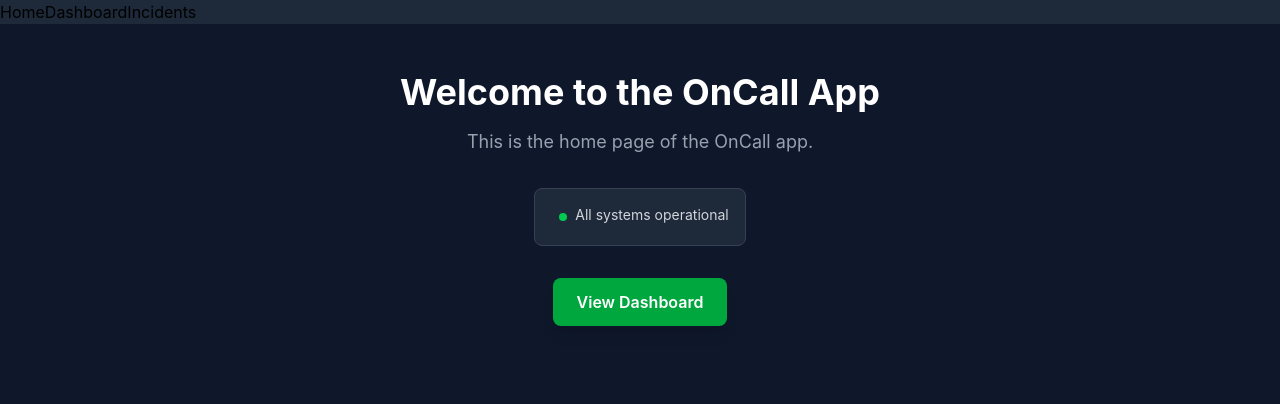
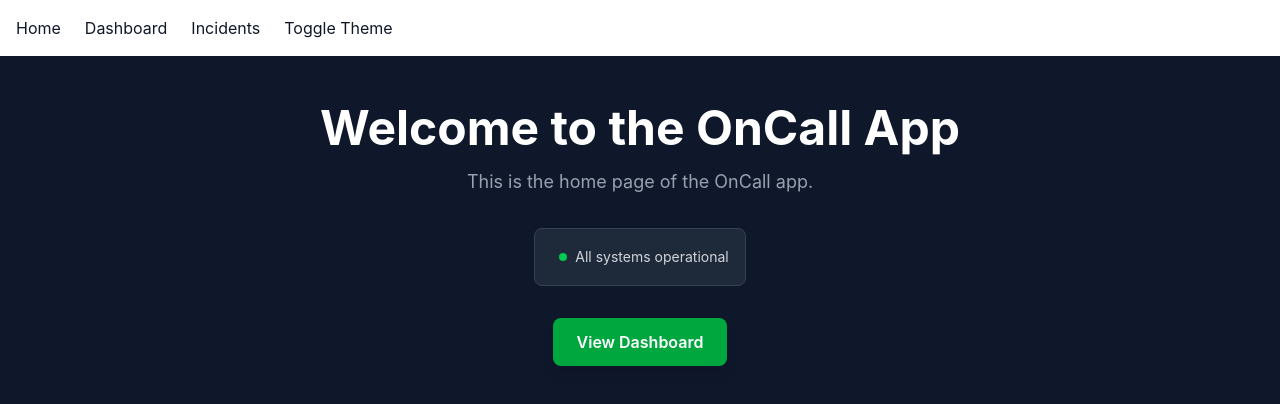
Before and after one commit to kenesa8556/oncallos-frontend, a Next.js app: page / in a window 1280 px wide. Shown: the top 404 px of the page. Built offline with nearby package versions, Linux system fonts and the light colour scheme.

Commit message:
Day 17 and Day 18 tasks

```diff
--- /dev/null
+++ b/app/components/ThemeToggle.tsx
@@ -0,0 +1,15 @@
+"use client"
+
+import {useEffect, useState} from "react"
+
+
+export default function ThemeToggle(){
+    const [dark,setDark] = useState(false)
+
+    useEffect(()=>{
+        document.documentElement.classList.toggle("dark", dark);
+
+    },[dark])
+
+    return <button onClick={()=> setDark(!dark)} className="text-gray-900 dark:text-white">Toggle Theme</button>;
+}
--- a/app/components/nav.tsx
+++ b/app/components/nav.tsx
@@ -1,12 +1,14 @@
 import Link from "next/link";
+import ThemeToggle from "./ThemeToggle"
 
 export function Nav() {
   return (
-    <nav className="bg-gray-800">
+    <nav className="bg-white dark:bg-gray-800 flex flex-wrap md:gap-6  gap-4 items-center transition p-4 duration-300">
 
-    <Link href="/">Home</Link>
-    <Link href="/dashboard">Dashboard</Link>
-    <Link href="/incidents">Incidents</Link>
+        <Link href="/" className="text-gray-900 dark:text-white hover:text-green-400 transition-colors duration-300">Home</Link>
+        <Link href="/dashboard" className="text-gray-900 dark:text-white hover:text-green-400 transition-colors duration-300">Dashboard</Link>
+        <Link href="/incidents" className="text-gray-900 dark:text-white hover:text-green-400 transition-colors duration-300">Incidents</Link>
+        <ThemeToggle />
     </nav>
   );
 };
--- a/app/dashboard/Dashboard.tsx
+++ b/app/dashboard/Dashboard.tsx
@@ -38,17 +38,20 @@ const fetchIncidents = async () => {
 
     return (
         <div>
-            <button onClick={fetchIncidents}>Refresh</button>
-            {isLoading && <p>Loading...</p>}
-            {err && <p>Error: {err}</p>}
+            <button onClick={fetchIncidents} className="bg-green-600 hover:bg-green-500 text-white px-4 py-2 rounded-lg mb-4">Refresh</button>
+            {isLoading && <p className="text-white">Loading...</p>}
+            {err && <p className="text-red-400">Error: {err}</p>}
             {incidents && (
                 <div>
-                    <h2>Incidents</h2>
+                    <h2 className="text-white text-xl font-bold mb-4">Incidents</h2>
+                    <div className="grid grid-cols-1 md:grid-cols-2 lg:grid-cols-3 gap-4">
+
                     {incidents.map((incident) => (
-                        <div key={incident.id}>
-                            <h3>{incident.title}</h3>
+                        <div key={incident.id} className="bg-gray-800 rounded-lg p-4 border border-gray-700">
+                            <h3 className="text-white">{incident.title}</h3>
                         </div>
                     ))}
+                    </div>
                 </div>
             )}
         </div>
--- a/app/dashboard/layout.tsx
+++ b/app/dashboard/layout.tsx
@@ -1,20 +1,20 @@
 import Link from "next/link";
+import {  HiMenu } from "react-icons/hi"
 
 export default function DashboardLayout({ children }: { children: React.ReactNode }) {
     return (
-        <div style={{ display: "flex"}}>
-            <aside>
-                <nav>
-                    <ul>
-                        <li><Link href="/dashboard">Home</Link></li>
-                        <li><Link href="/incidents">Incidents</Link></li>
-                        <li><Link href="/dashboard/settings">Settings</Link></li>
-                    </ul>
-                </nav>
+        <div className="flex min-h-screen">
+            <aside className=" bg-gray-700 w-64  pt-2 text-white hidden md:flex flex-col items-center gap-3">
+                        <Link href="/dashboard" >Home</Link>
+                        <Link href="/incidents">Incidents</Link>
+                        <Link href="/dashboard/settings">Settings</Link>
             </aside>
-            <main>
-                {children}
-            </main>
+            <div className="flex-1 flex flex-col">
+                <div className="md:hidden p-3">
+                    <HiMenu className="text-3xl text-white" />
+                </div>
+               <main className="flex-1 p-2">{children}</main>
+            </div>
         </div>
     );
 }
--- a/app/globals.css
+++ b/app/globals.css
@@ -1 +1,7 @@
 @import "tailwindcss";
+
+@theme {
+  --color-brand: #046032;
+}
+
+@custom-variant dark (&:where(.dark, .dark *));
--- a/app/page.tsx
+++ b/app/page.tsx
@@ -4,15 +4,16 @@ export default function Home() {
     <>
     <div className="flex flex-col items-center justify-center px-6 py-12 w-full">
 
-          <h1 className="text-4xl md:text-5x1 font-bold text-white">Welcome to the OnCall App</h1>
+          <h1 className="text-4xl md:text-5xl font-bold text-white">Welcome to the OnCall App</h1>
           <p className="text-lg text-gray-400 mt-4">This is the home page of the OnCall app.</p>
-          <div className="bg-gray-800 border border-gray-700 rounded-lg p-4 mt-8 flex">
+          <div className="bg-gray-800 border border-gray-700 rounded-lg p-4 mt-8 flex items-center">
             <div className="w-2 h-2 rounded-full bg-green-500 m-2"></div>
-            <h2 className="text-sm text-gray-300">All systems operational</h2>
+            <span className="text-sm text-gray-300">All systems operational</span>
           </div>
           <Link href="/dashboard">
                <button className="bg-green-600 hover:bg-green-500 text-white font-semibold px-6 py-3 rounded-lg shadow-lg mt-8 transition-colors"> View Dashboard</button>
           </Link>
+
     </div>
     </>
   );
--- a/package.json
+++ b/package.json
@@ -12,7 +12,8 @@
     "@supabase/supabase-js": "^2.110.2",
     "next": "16.2.10",
     "react": "19.2.4",
-    "react-dom": "19.2.4"
+    "react-dom": "19.2.4",
+    "react-icons": "^5.7.0"
   },
   "devDependencies": {
     "@tailwindcss/postcss": "^4",
```
Also changed, not shown: 1 other file (tests, documents, lock files or other folders).
